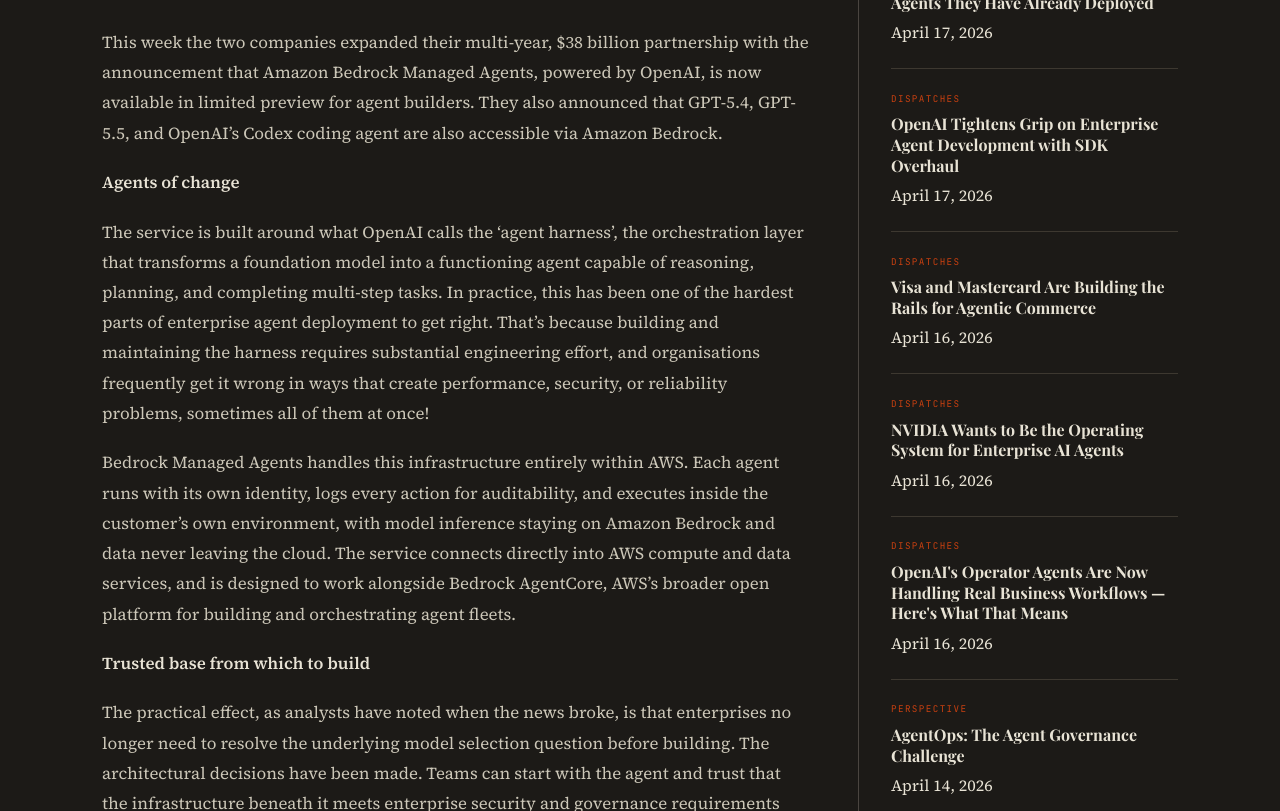
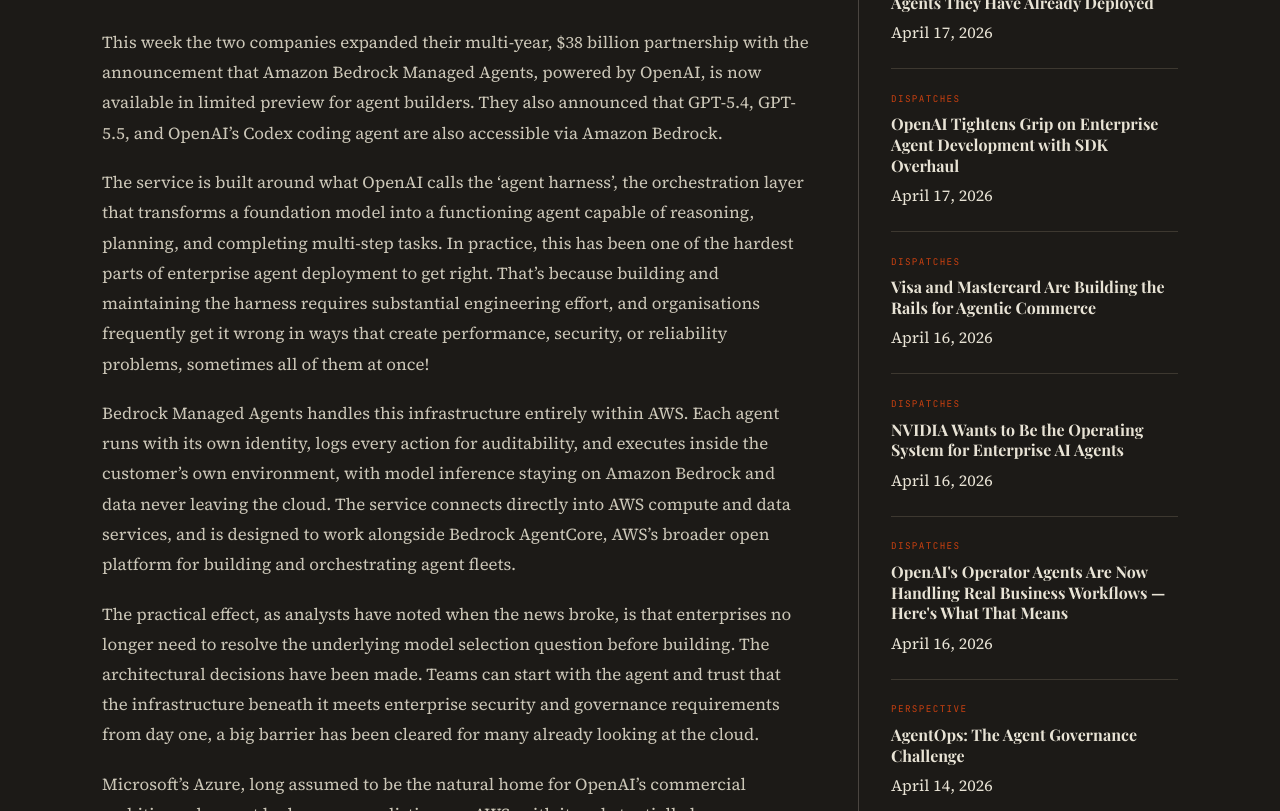
Before and after one commit to christbt79/agentic-times, a Jekyll site: the page built from _posts/2026-04-29-aws-and-openai-go-all-in-with-managed-agents.md, in a window 1280 px wide and 900 px high, scrolled down 954 px, cut to the strip 89-900 px from the top of the window. Built offline with Jekyll 4.4.1, drawn with Linux system fonts in a browser that asks for light colours; some web fonts are replaced.

Commit message:
Update Industry “2026-04-29-aws-and-openai-go-all-in-with-managed-agents”

```diff
--- a/_posts/2026-04-29-aws-and-openai-go-all-in-with-managed-agents.md
+++ b/_posts/2026-04-29-aws-and-openai-go-all-in-with-managed-agents.md
@@ -9,14 +9,10 @@ image: /assets/images/uploads/at_industry_openai_aws_290426.png
 
 This week the two companies expanded their multi-year, $38 billion partnership with the announcement that Amazon Bedrock Managed Agents, powered by OpenAI, is now available in limited preview for agent builders. They also announced that GPT-5.4, GPT-5.5, and OpenAI's Codex coding agent are also accessible via Amazon Bedrock.
 
-**Agents of change**
-
 The service is built around what OpenAI calls the 'agent harness', the orchestration layer that transforms a foundation model into a functioning agent capable of reasoning, planning, and completing multi-step tasks. In practice, this has been one of the hardest parts of enterprise agent deployment to get right. That's because building and maintaining the harness requires substantial engineering effort, and organisations frequently get it wrong in ways that create performance, security, or reliability problems, sometimes all of them at once!
 
 Bedrock Managed Agents handles this infrastructure entirely within AWS. Each agent runs with its own identity, logs every action for auditability, and executes inside the customer's own environment, with model inference staying on Amazon Bedrock and data never leaving the cloud. The service connects directly into AWS compute and data services, and is designed to work alongside Bedrock AgentCore, AWS's broader open platform for building and orchestrating agent fleets.
 
-**Trusted base from which to build**
-
 The practical effect, as analysts have noted when the news broke, is that enterprises no longer need to resolve the underlying model selection question before building. The architectural decisions have been made. Teams can start with the agent and trust that the infrastructure beneath it meets enterprise security and governance requirements from day one, a big barrier has been cleared for many already looking at the cloud.
 
 Microsoft's Azure, long assumed to be the natural home for OpenAI's commercial ambitions, does not look so monopolistic now. AWS, with its substantially larger enterprise footprint and deeper penetration into production infrastructure, becomes an equal, if not primary, deployment channel. The agent war just opened up a new front, but it's far from over.
```
